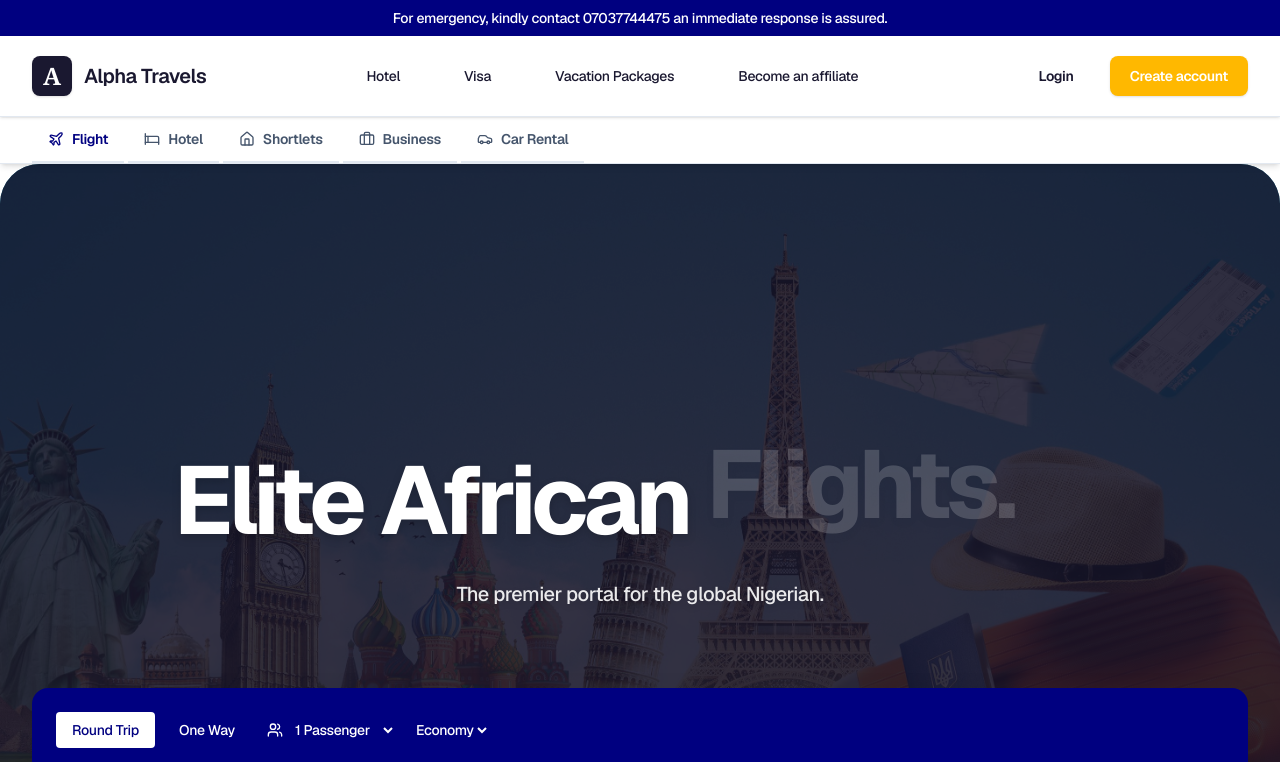
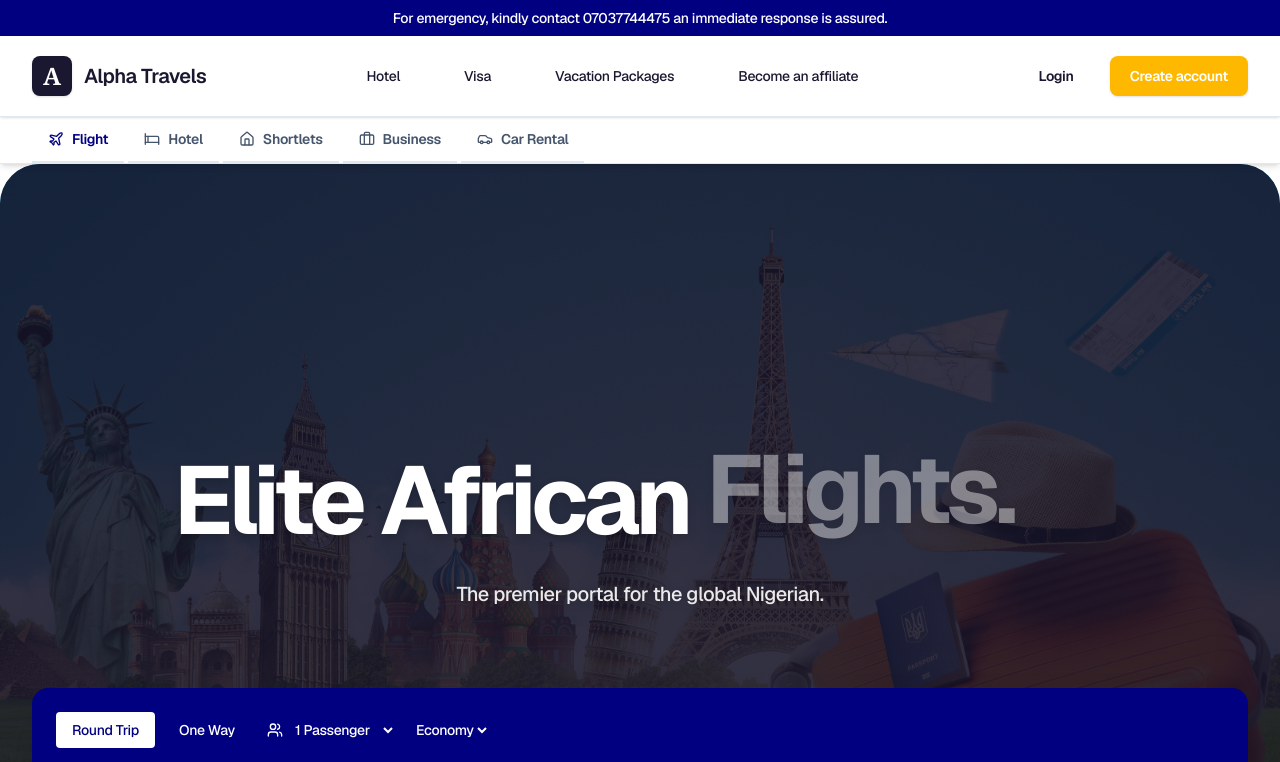
Before and after one commit to winnerbanjo/alphatravels, a Next.js app: page / in a window 1280 px wide. Shown: the top 762 px of the page. Built offline with nearby package versions, Linux system fonts and the light colour scheme.

Commit message:
UI: Restored original hero aesthetic and fixed search engine visibility

```diff
--- a/src/app/page.tsx
+++ b/src/app/page.tsx
@@ -36,24 +36,24 @@
       className="bg-white min-h-screen"
     >
       {/* Hero Section - Restored Original */}
-      <section className="relative pt-40 pb-40 px-8 overflow-hidden">
-        {/* Hero Background Image - Original travel concept */}
-        <div className="absolute inset-0 z-0">
+      <section className="relative pt-40 px-4 sm:px-8">
+        {/* Hero Background Image - Original travel concept - Extends to cover all content */}
+        <div className="absolute inset-0 z-0 rounded-[2.5rem] overflow-hidden">
           <Image
             src="/travel-concept-with-landmarks.jpg"
             alt="Elite travel concept with landmarks"
             fill
             priority
-            className="object-cover rounded-[2.5rem]"
+            className="object-cover"
           />
-          <div className="absolute inset-0 bg-[#1A1830]/75 backdrop-brightness-50 rounded-[2.5rem]" />
+          <div className="absolute inset-0 bg-[#1A1830]/75 backdrop-brightness-50" />
         </div>
-        <div className="relative z-10 mx-auto max-w-7xl pt-32">
+        <div className="relative z-10 mx-auto max-w-7xl pt-32 pb-12 md:pb-20">
           <motion.div
             initial={{ opacity: 0, y: 20 }}
             animate={{ opacity: 1, y: 0 }}
             transition={{ duration: 0.6, delay: 0.2 }}
-            className="text-center mb-20 space-y-8"
+            className="text-center mb-12 md:mb-20 space-y-8"
           >
             <h1 className="text-6xl md:text-8xl font-bold text-white tracking-tighter leading-none drop-shadow-lg">
               Elite African{' '}
@@ -77,12 +77,12 @@
             </p>
           </motion.div>
 
-          {/* Search Container - Overlaps bottom of hero */}
+          {/* Search Container - Fully visible inside hero */}
           <motion.div
             initial={{ opacity: 0, y: 30 }}
             animate={{ opacity: 1, y: 0 }}
             transition={{ duration: 0.6, delay: 0.4 }}
-            className="mt-16"
+            className="mt-8 md:mt-16"
           >
             <TravelbetaHeroSearch />
           </motion.div>
```
